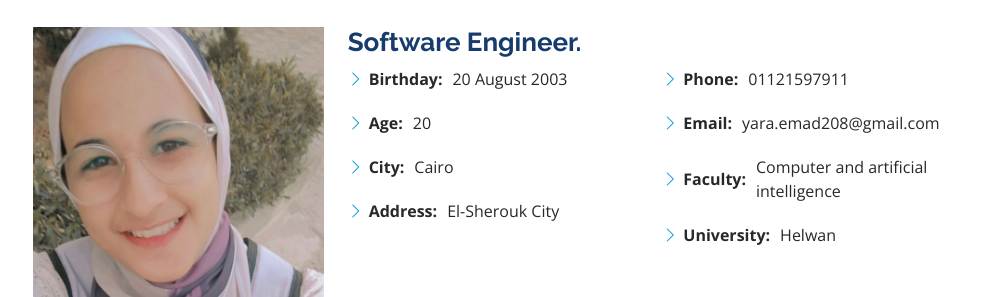
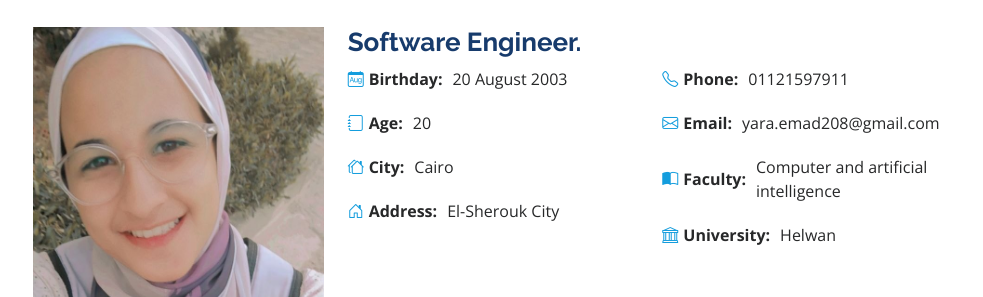
Before and after one commit to YaraEmad208/Yara-Emad, a plain HTML site: page index.html in a window 1280 px wide. Shown: the part 1013-1310 px from the top of the page, without its empty margins (297-1280 px from the left). Drawn offline with nearby package versions, Linux system fonts and the light colour scheme.

Commit message:
Update index.html

```diff
--- a/index.html
+++ b/index.html
@@ -98,19 +98,18 @@
             <div class="row">
               <div class="col-lg-6">
                 <ul>
-                  <li><i class="bi bi-chevron-right"></i> <strong>Birthday:</strong> <span>20 August 2003</span></li>
-                  <li><i class="bi bi-chevron-right"></i> <strong>Age:</strong> <span>20</span></li>
-                  <li><i class="bi bi-chevron-right"></i> <strong>City:</strong> <span>Cairo</span></li>
-                  <li><i class="bi bi-chevron-right"></i> <strong>Address:</strong> <span>El-Sherouk City</span></li>
+                   <li> <i class="bi bi-calendar-month"></i><strong>Birthday:</strong> <span>20 August 2003</span></li>
+                  <li> <i class="bi bi-journal"></i><strong>Age:</strong> <span>20</span></li>
+                  <li><i class="bi bi-houses"></i> <strong>City:</strong> <span>Cairo</span></li>
+                  <li><i class="bi bi-house-door"></i> <strong>Address:</strong> <span>El-Sherouk City</span></li>
                 </ul>
               </div>
               <div class="col-lg-6">
                 <ul>
-                  <li><i class="bi bi-chevron-right"></i> <strong>Phone:</strong> <span>01121597911</span></li>
-                  <li><i class="bi bi-chevron-right"></i> <strong>Email:</strong> <span>yara.emad208@gmail.com</span>
-                  <li><i class="bi bi-chevron-right"></i> <strong>Faculty:</strong> <span>Computer and artificial
-                      intelligence</span></li>
-                  <li><i class="bi bi-chevron-right"></i> <strong>University:</strong> <span>Helwan</span></li>
+                  <li><i class="bi bi-telephone"></i><strong>Phone:</strong> <span>01121597911</span></li>
+                  <li><i class="bi bi-envelope"></i> <strong>Email:</strong> <span>yara.emad208@gmail.com</span>
+                  <li><i class="bi bi-book-half"></i><strong>Faculty:</strong> <span>Computer and artificial intelligence</span></li>
+                  <li><i class="bi bi-bank"></i><strong>University:</strong> <span>Helwan</span></li>
 
 
                 </ul>
```
